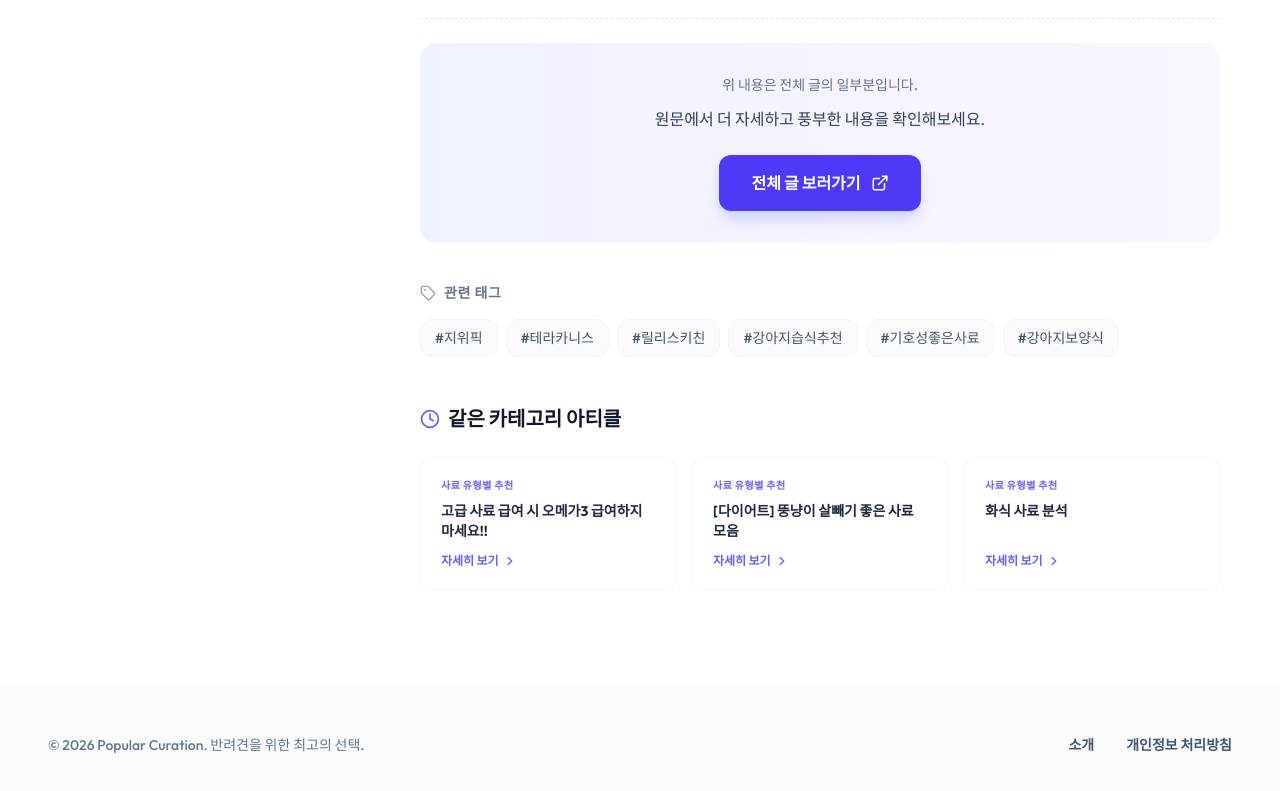
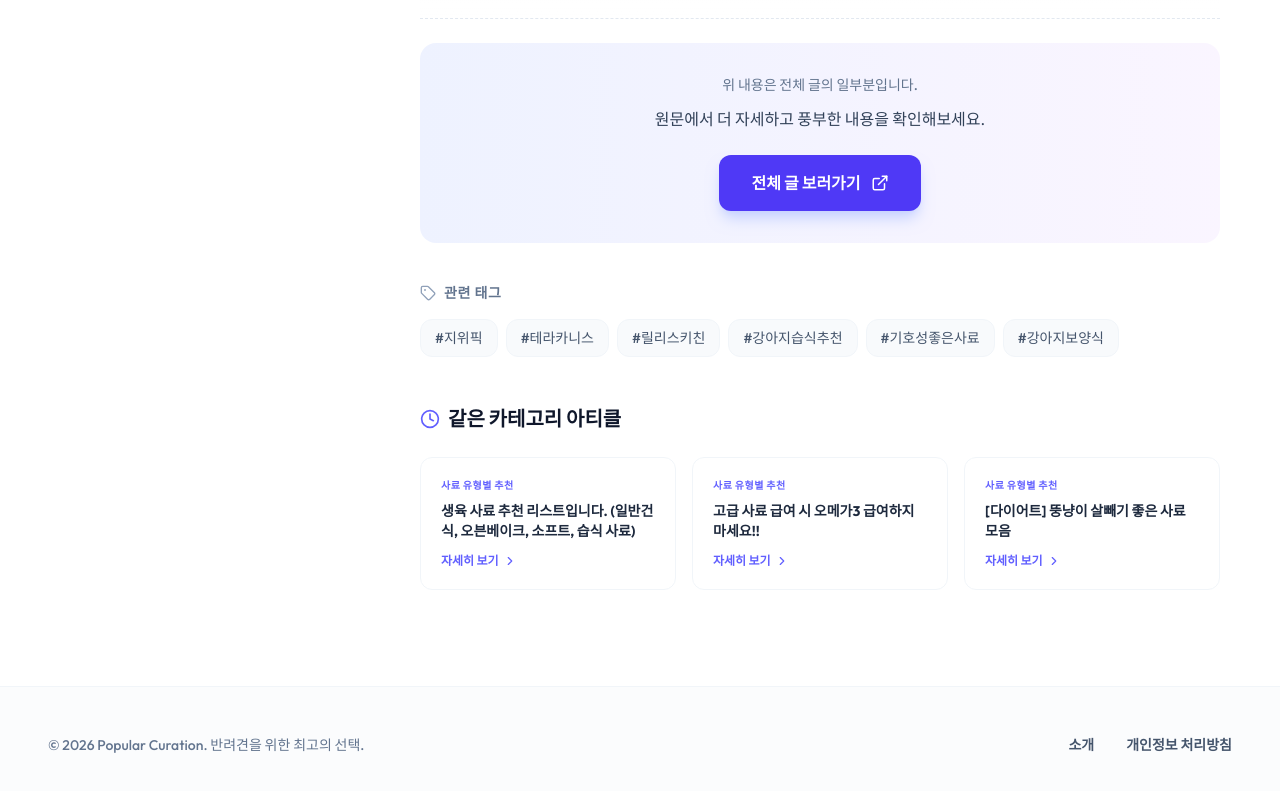
Before and after one commit to aiden-f/popular-article, a Next.js app: page /article/5 in a window 1280 px wide. Shown: the part 854-1645 px from the top of the page. Built offline with nearby package versions, Linux system fonts and the light colour scheme; no server answers; a web font is replaced by a local one.

Commit message:
데이터 추가

```diff
--- a/src/data/data.ts
+++ b/src/data/data.ts
@@ -11,6 +11,42 @@ export interface Article {
 }
 
 export const articleList: Article[] = [
+    {
+        "id": 65,
+        "title": "생육 사료 추천 리스트입니다. (일반건식, 오븐베이크, 소프트, 습식 사료)",
+        "url": "https://cafe.naver.com/dogpalza/19053269",
+        "desc": "최소한의 필수 조건으로 필터링한 생육 사료 추천 리스트입니다. 일반건식, 오븐베이크, 소프트, 습식 사료로 구분되어 있습니다.",
+        "tag": ["#강아지사료", "#생육사료", "#AAFCO", "#NRC", "#반려동물영양학", "#고급사료", "수입사료", "프리미엄사료"],
+        "category": "사료 유형별 추천",
+        "target": ["강아지"],
+        "images": [],
+        "contents": `사료의 생육 함량만을 비교해보았습니다. (건조육과 육분 함량은 제외)
+정말 최소한의 필수 조건만 걸었는데, 생육 함량 높은 사료는 몇 개 안나옵니다. 사료에 대한 추천을 할 때마다 생육에 대한 얘기를 정말 많이 하게 되는데, 육분이나 건조육보다 생육이 왜 더 좋은지에 대해서는, 이제는 굳이 더 설명하지 않아도 될 것 같습니다.
+
+---------------------
+
+1. 일반건식 사료 생육 함량
+
+1) 벨칸도 : 마스터크래프트 오리(80%), 마스터크래프트 연어(80%), 마스터크래프트 칠면조(80%)
+2) 아투 : 퍼피(68%), 칠면조(67%), 치킨(66%), 오리(66%), 연어(64%)
+3) 오리젠 : 퍼피(66%), 스몰브리드(63%), 오리지날(61%), 시니어(59%), 식스피쉬(57%)
+4) 카니러브 : 칠면조(60%)
+
+2. 오븐베이크 사료 생육 함량
+
+1) 젠틀베이크 : 소고기(64%), 연어(64%), 호키(64%), 양고기(64%)
+2) 카르나4 : 이지츄(60%), 치킨(60%), 오리(60%)
+3) 맥아담스 : 치킨(50%)
+
+3. 소프트(반습식) 사료 생육 함량
+
+1) 오뤼고 : 퍼피(85%), 치킨(85%), 돼지(85%), 칠면조(85%), 연어(85%), 시니어(85%)
+2) 이돌로 : 퍼피(75%), 오리(75%), 이베리코(75%), 피쉬(75%)
+3) 플래티넘 소프트 : 퍼피(73%), 치킨(70%), 이베리코(70%)
+
+4. 습식 사료 생육 함량
+`
+    },
     {
         "id": 64,
         "title": "고급 사료 급여 시 오메가3 급여하지마세요!!",
```
